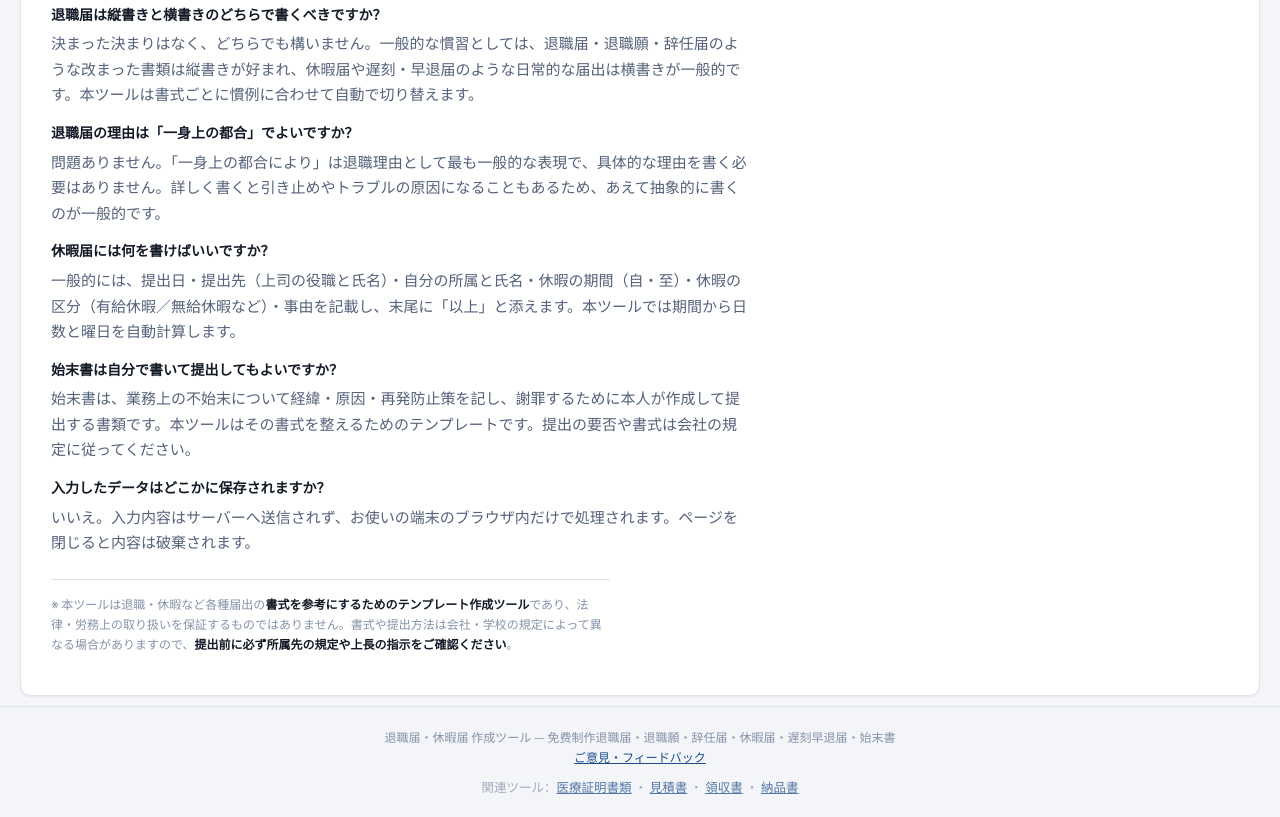
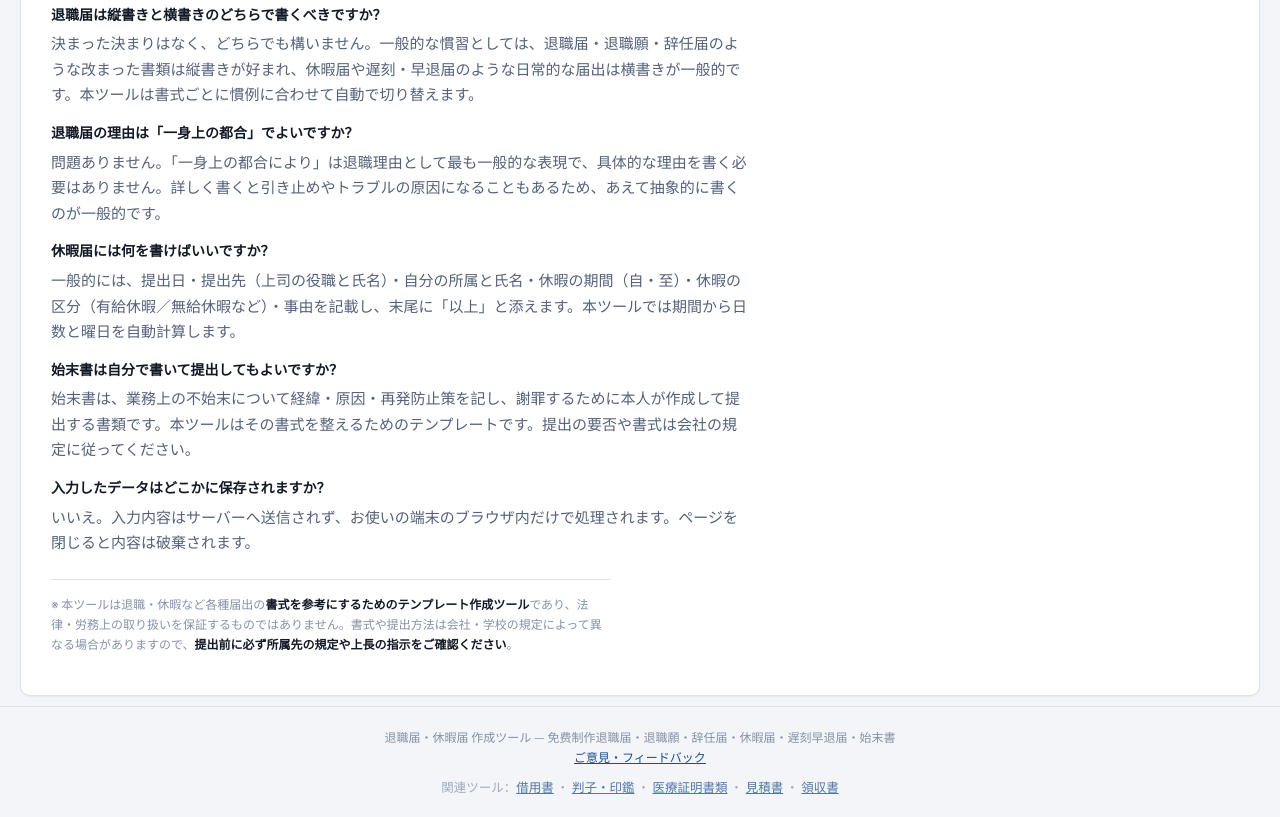
Before and after one commit to reveriel/taishoku-form, a plain HTML site: page index.html in a window 1280 px wide. Shown: the part 2414-3231 px from the top of the page. Drawn offline with Linux system fonts and the light colour scheme.

Commit message:
全站互链补全：関連ツール 链接到姊妹站

```diff
--- a/index.html
+++ b/index.html
@@ -474,7 +474,7 @@
   <div class="wrap">
     <p data-i18n="footerText">退職届・休暇届 作成ツール — 退職届・退職願・辞任届・休暇届・遅刻早退届・始末書を作る無料ツール</p>
     <p><a href="https://docs.google.com/forms/d/e/1FAIpQLSfHGUfgAlViT3TFiVtJi_EpJ4ioUpd9oGyaJ7rehEV-gBH_PA/viewform?usp=pp_url&amp;entry.1745177199=%E9%80%80%E8%81%B7%E5%B1%8A" target="_blank" rel="noopener">ご意見・フィードバック</a></p>
-    <p style="margin-top:8px;font-size:12.5px;opacity:.75;">関連ツール：<a href="https://www.reveriel.com/iryo-shomei-pdf/">医療証明書類</a> ・ <a href="https://www.reveriel.com/mitsumori-pdf/">見積書</a> ・ <a href="https://www.reveriel.com/ryoshusho-pdf/">領収書</a> ・ <a href="https://www.reveriel.com/nohinsho-pdf/">納品書</a></p>
+    <p style="margin-top:8px;font-size:12.5px;opacity:.75;">関連ツール：<a href="https://www.reveriel.com/shakuyo-contract/">借用書</a> ・ <a href="https://www.reveriel.com/hanko-generator/">判子・印鑑</a> ・ <a href="https://www.reveriel.com/iryo-shomei-pdf/">医療証明書類</a> ・ <a href="https://www.reveriel.com/mitsumori-pdf/">見積書</a> ・ <a href="https://www.reveriel.com/ryoshusho-pdf/">領収書</a></p>
   </div>
 </footer>
 
```
